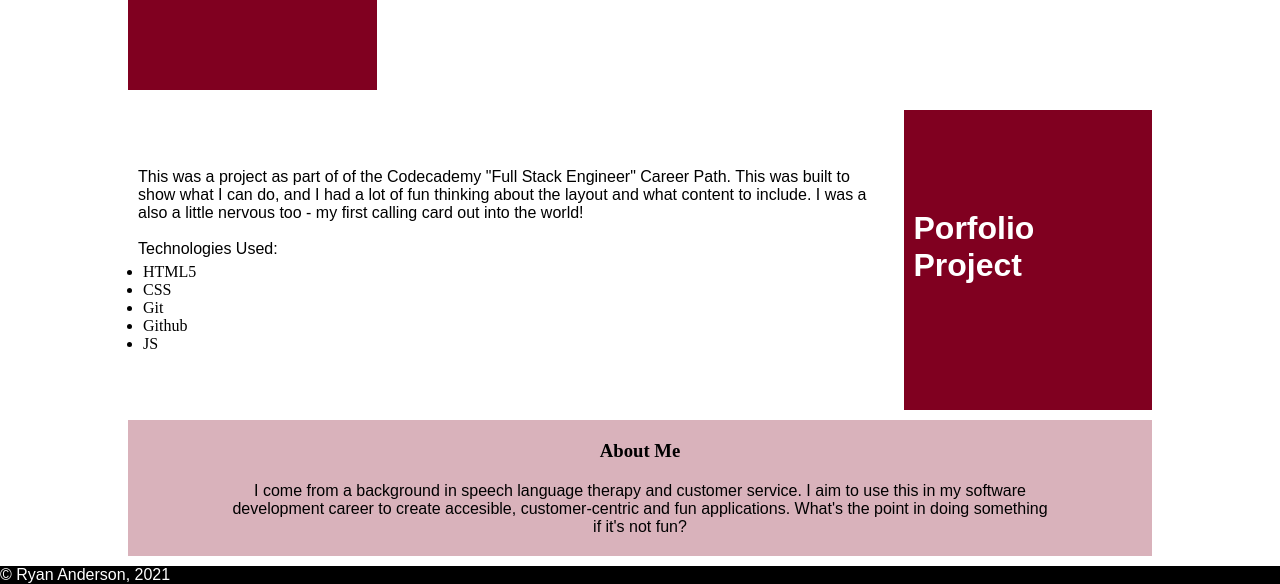
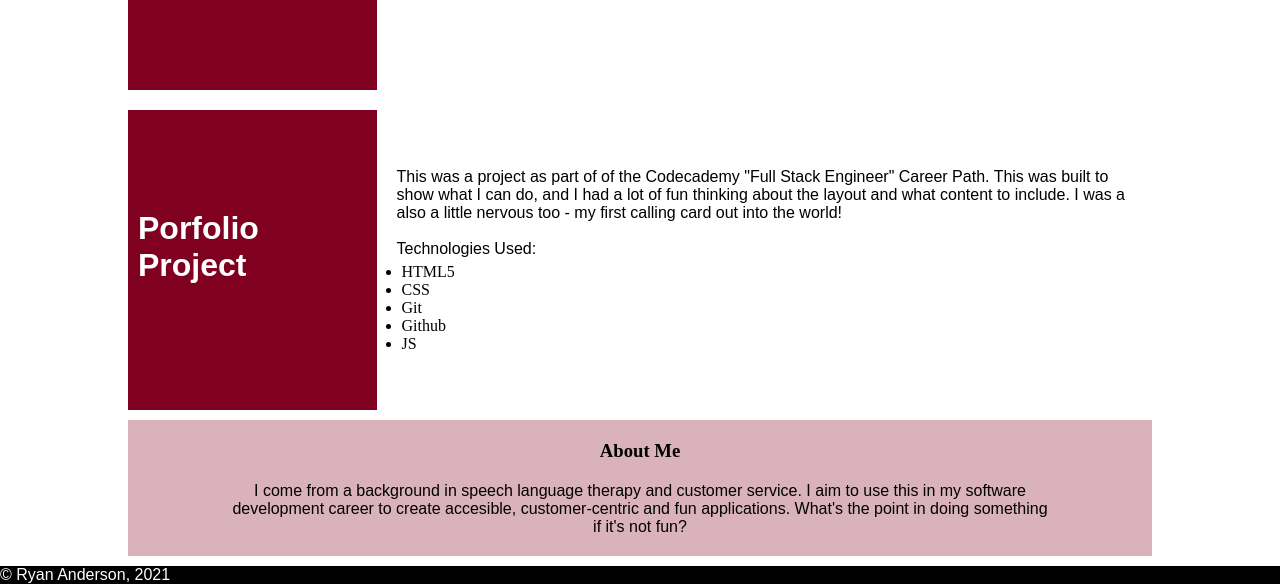
Before and after one commit to hhryannz/personal-portfolio, a plain HTML site: page index.html in a window 1280 px wide. Shown: the part 789-1373 px from the top of the page. Drawn offline with Linux system fonts and the light colour scheme; a web font is replaced by a local one.

Commit message:
move section headings to same side

```diff
--- a/index.html
+++ b/index.html
@@ -44,7 +44,10 @@
 
             <!--Project2-->
             <section class="project">
-                <div class="details-left" id="details">
+                <div class="section-heading-left">
+                    <h3 class="red-background">Porfolio Project</h3>
+                </div>
+                <div class="details-right" id="details">
                     <p>
                         This was a project as part of of the Codecademy "Full Stack Engineer" Career Path.
                         This was built to show what I can do, and I had a lot of fun thinking about the layout and what content to include.
@@ -60,9 +63,7 @@
                         <li>JS</li>
                     </ul>
                 </div>
-                <div class="section-heading-right">
-                    <h3 class="red-background">Porfolio Project</h3>
-                </div>
+
             </section>
 
             <!--About Me-->
--- a/styles.css
+++ b/styles.css
@@ -129,25 +129,12 @@ h2 {
     margin: 20px 10px;
 }
 
-.details-left {
-    grid-column: 1 / span 9;
-    margin: 20px 10px;
-}
-
-.section-heading-right {
-    grid-column: 10 / span 3;
-    background-color: #800020;
-    height: 100%;
-    width: 100%;
-}
-
 .red-background {
     color: white;
     padding: 100px 10px 0px 10px;
     font-size: 2em;
     font-family: 'Montserrat', sans-serif;
 }
-
 
 p {
     font-family: 'Hind', sans-serif;
```
Also changed, not shown: 2 other files.
